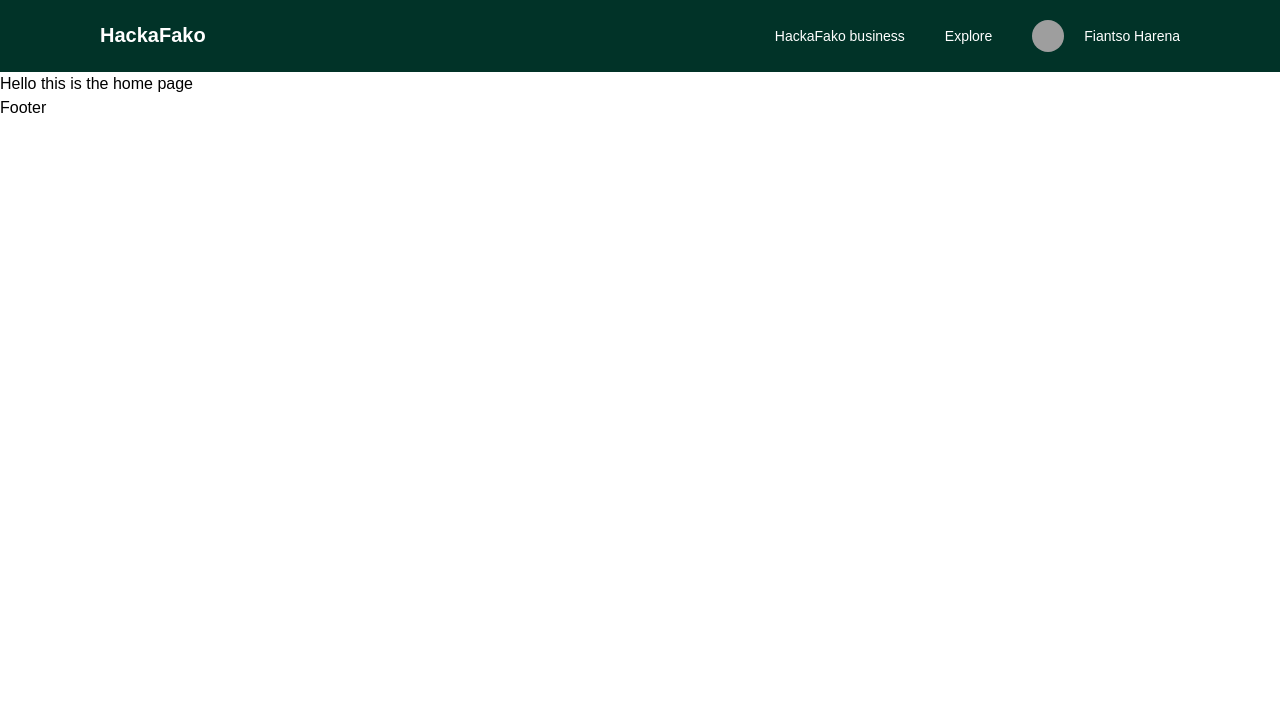
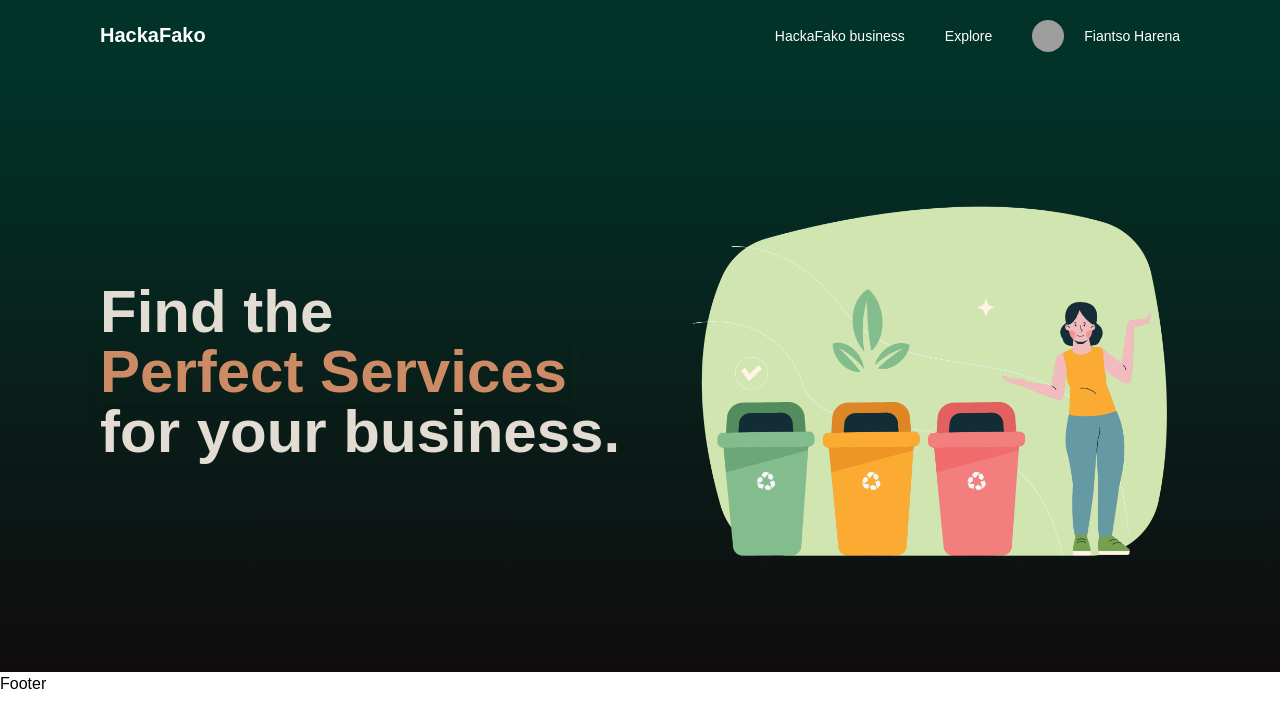
Before and after one commit to Bits-Bobs/hackathon-ui, a React (Vite) app: page /home in a window 1280 px wide. Shown: the top 728 px of the page. Built offline with nearby package versions, Linux system fonts and the light colour scheme; grey boxes are pictures that could not be loaded; the HTML template or start-up script is replaced by a standard one.

Commit message:
feat: hero section

```diff
--- a/package.json
+++ b/package.json
@@ -12,13 +12,16 @@
     "format:check": "prettier --check ."
   },
   "dependencies": {
+    "aos": "^2.3.4",
     "react": "^18.3.1",
     "react-dom": "^18.3.1",
-    "react-router-dom": "^6.26.1"
+    "react-router-dom": "^6.26.1",
+    "typed.js": "^2.1.0"
   },
   "devDependencies": {
     "@eslint/js": "^9.9.0",
     "@trivago/prettier-plugin-sort-imports": "^4.3.0",
+    "@types/aos": "^3.0.7",
     "@types/react": "^18.3.3",
     "@types/react-dom": "^18.3.0",
     "@vitejs/plugin-react": "^4.3.1",
--- a/src/assets/index.ts
+++ b/src/assets/index.ts
@@ -1,3 +1,4 @@
+import BannerImg from './bannerImage.webp';
 import ProfileAvatar from './profile.jpg';
 
-export { ProfileAvatar };
+export { ProfileAvatar, BannerImg };
--- /dev/null
+++ b/src/components/Hero.tsx
@@ -0,0 +1,44 @@
+import AOS from 'aos';
+import 'aos/dist/aos.css';
+import { useEffect, useRef } from 'react';
+import Typed from 'typed.js';
+
+import { BannerImg } from '../assets';
+
+export const Hero = () => {
+  const el = useRef(null);
+  useEffect(() => {
+    const typed = new Typed(el.current, {
+      strings: ['perfect services'],
+      typeSpeed: 50,
+    });
+    return () => {
+      typed.destroy();
+    };
+  }, []);
+
+  useEffect(() => {
+    AOS.init();
+  }, []);
+
+  return (
+    <section className='flex h-[600px] bg-gradient-to-b from-[#013328] to-[#100C0D]'>
+      <div className='mx-auto flex w-[1080px] items-center justify-between gap-5'>
+        <div className='flex flex-col gap-8' data-aos='fade-down'>
+          <span className='text-6xl font-semibold text-[#E3DCD2]'>
+            Find the
+            <br /> <span ref={el} className='capitalize text-[#CC8B65] shadow-lg'></span>
+            <br /> for your business.
+          </span>
+        </div>
+        <div className='flex items-center gap-1.5' data-aos='fade-down'>
+          <img
+            src={BannerImg}
+            alt='banner'
+            className='bottom-0 left-0 right-0 top-0 m-auto h-4/5 w-[500px] animate-float object-contain'
+          />
+        </div>
+      </div>
+    </section>
+  );
+};
--- a/src/components/common/Navbar.tsx
+++ b/src/components/Navbar.tsx
@@ -2,9 +2,9 @@ import { Button } from './Button.tsx';
 import { useState } from 'react';
 import { Link, useLocation } from 'react-router-dom';
 
-import { ProfileAvatar } from '../../assets';
-import { useScrollActive } from '../../hooks';
-import { currentUser } from '../../lib';
+import { ProfileAvatar } from '../assets';
+import { useScrollActive } from '../hooks';
+import { currentUser } from '../lib';
 
 export const Navbar = () => {
   const active = useScrollActive();
--- a/src/components/common/index.ts
+++ b/src/components/index.ts
@@ -1,3 +1,4 @@
 export * from './Footer';
 export * from './Navbar';
 export * from './Button';
+export * from './Hero';
--- a/src/layouts/LandingLayout.tsx
+++ b/src/layouts/LandingLayout.tsx
@@ -1,6 +1,6 @@
 import { Outlet } from 'react-router-dom';
 
-import { Footer, Navbar } from '../components/common';
+import { Footer, Navbar } from '../components';
 
 export const LandingLayout = () => {
   return (
--- a/src/pages/Home.tsx
+++ b/src/pages/Home.tsx
@@ -1,3 +1,9 @@
+import { Hero } from '../components';
+
 export const Home = () => {
-  return <h1>Hello this is the home page</h1>;
+  return (
+    <main className='home'>
+      <Hero />
+    </main>
+  );
 };
--- a/tailwind.config.js
+++ b/tailwind.config.js
@@ -3,6 +3,15 @@ export default {
   content: ['./index.html', './src/**/*.{js,ts,jsx,tsx}'],
   theme: {
     extend: {
+      keyframes: {
+        'floating-animation': {
+          '0%': { transform: 'translateY(-10px)' },
+          '100%': { transform: 'translateY(10px)' },
+        },
+      },
+      animation: {
+        float: 'floating-animation 2s ease infinite alternate',
+      },
       fontFamily: {
         poppins: ['Poppins', 'sans-serif'],
       },
```
Also changed, not shown: src/assets/bannerImage.webp (added), src/components/Button.tsx (renamed from src/components/common/Button.tsx), src/components/Footer.tsx (renamed from src/components/common/Footer.tsx), 1 other file (tests, documents, lock files or other folders).
